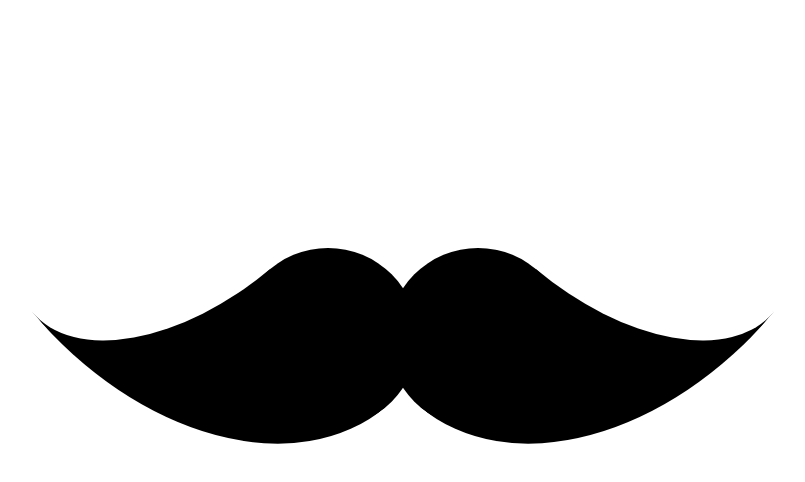
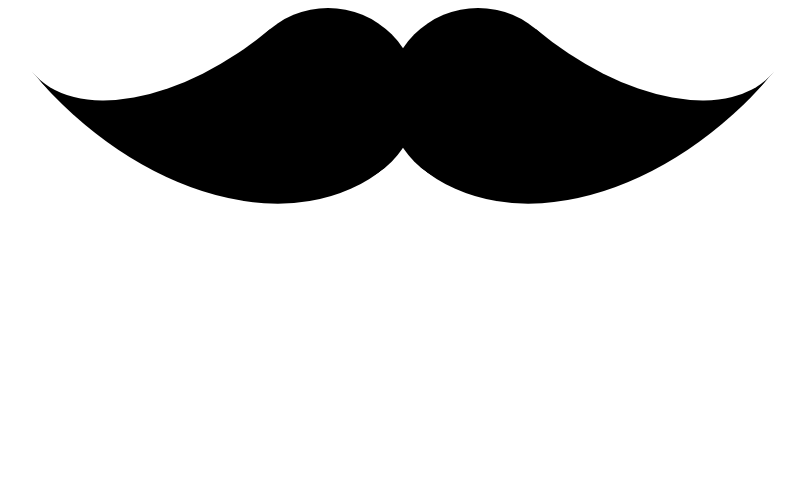
Before and after one commit to edysegura/css-drawing, a plain HTML site: page mustache/index.html in a window 1280 px wide. Shown: the whole page, without its empty margins (12-817 px from the left). Drawn offline with Linux system fonts and the light colour scheme.

Commit message:
Refactoring

```diff
--- a/mustache/style.css
+++ b/mustache/style.css
@@ -6,15 +6,15 @@
   left: 100px;
   color: black;
   box-shadow:
-    150px 240px 0 0 currentColor,
-    300px 240px 0 0 currentColor;
+    150px 0 0 0 currentColor,
+    300px 0 0 0 currentColor;
 }
 
 .mustache::before {
   content: "";
   position: absolute;
   left: 30px;
-  top: 120px;
+  top: -120px;
   width: 210px;
   height: 120px;
   border-bottom: solid 180px currentColor;
@@ -27,7 +27,7 @@
   content: "";
   position: absolute;
   left: 390px;
-  top: 120px;
+  top: -120px;
   width: 210px;
   height: 120px;
   border-bottom: solid 180px currentColor;
```
